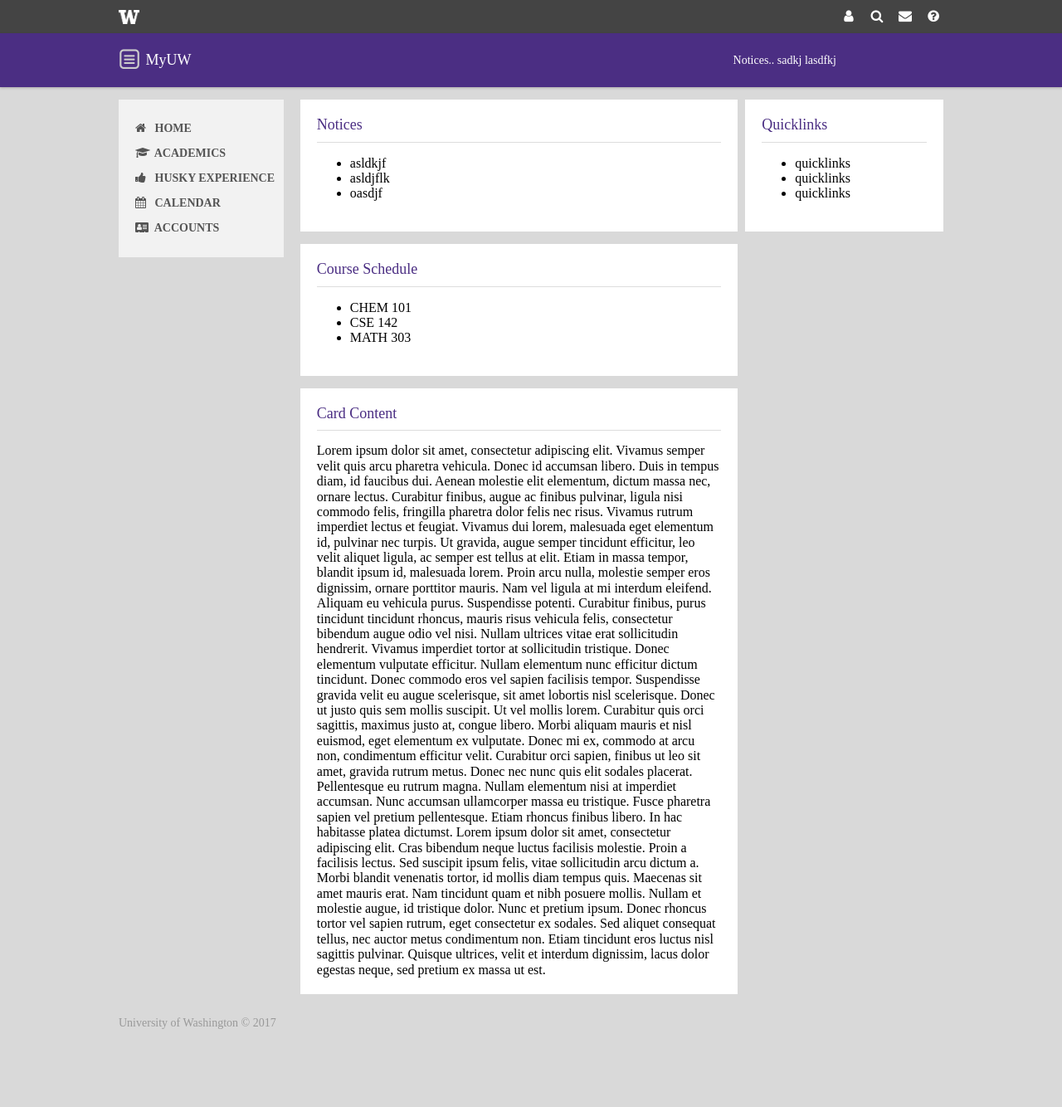
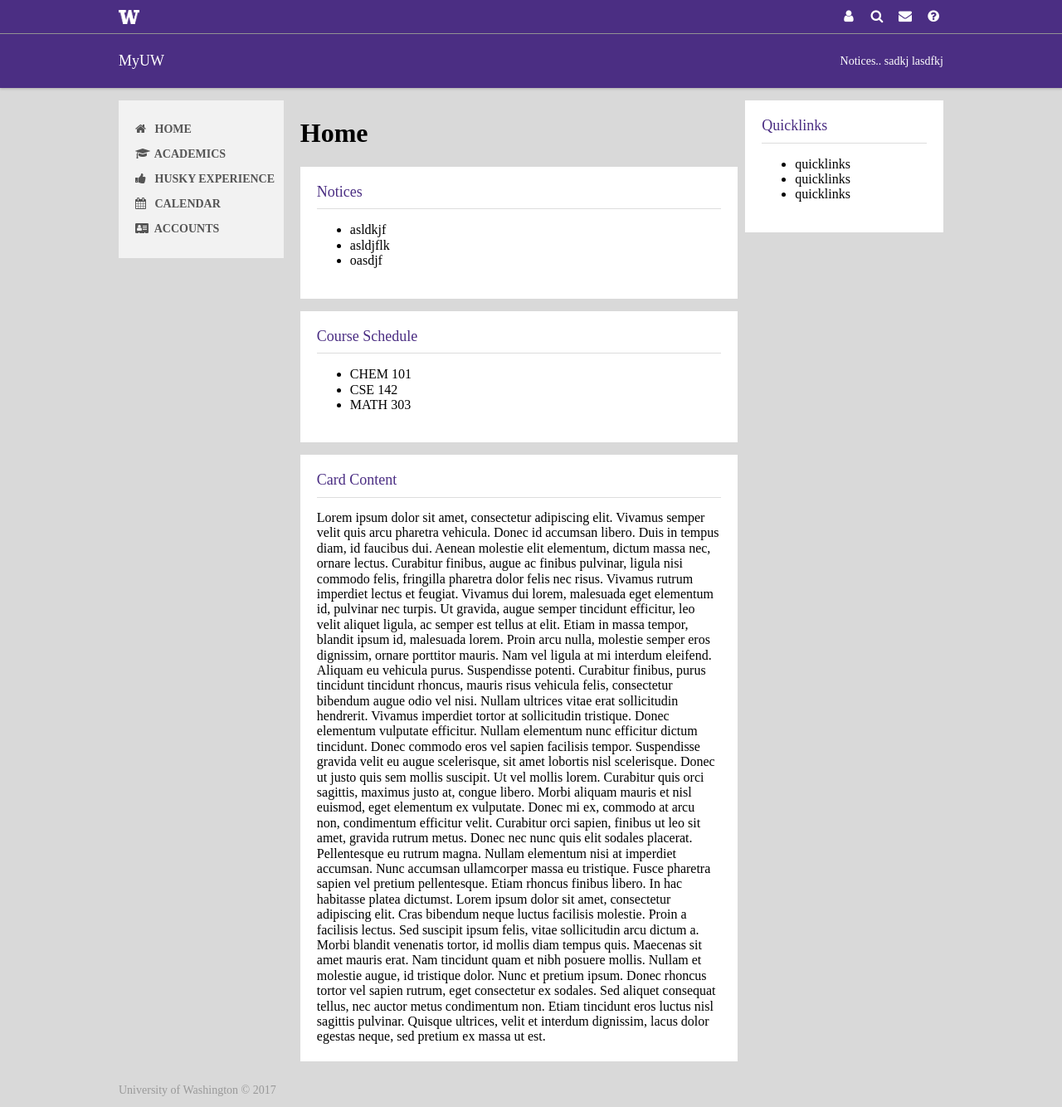
Before and after one commit to charlon/myuw-boilerplate, a Jekyll site: the page built from index.md, in a window 1280 px wide. Shown: the whole page at 83% size. Built offline with Jekyll 4.4.1, drawn with Linux system fonts in a browser that asks for light colours; nearby versions of some CDN libraries; before the commit the page ends 1253 px from its top, so only the background shows below that.

Commit message:
Adds sidebar nav for desktop and displays main headings.

```diff
--- a/_layouts/default.html
+++ b/_layouts/default.html
@@ -30,7 +30,7 @@
             </div>
         </div>
 
-        <div class="myuw-gray-bar">
+        <div class="myuw-thin-bar">
             <div class="myuw-wrapper">
 
                 <a href="/" class="myuw-home-link">UW.edu</a>
@@ -48,9 +48,9 @@
 
             <div class="myuw-wrapper">
 
+                <div class="myuw-title">MyUW</div>
                 <div class="myuw-logo">
                     <button id="menu_toggle"></i>
-
                         <span class="fa-stack fa-md">
                             <i class="fa fa-square-o fa-stack-2x"></i>
                             <i class="fa fa-bars fa-stack-1x"></i>
@@ -90,6 +90,7 @@
                 </ul>
 
                 <div class="myuw-content">
+                    <h1 class="visually-hidden-mobile">{{ page.title }}</h1>
                     {{ content }}
                 </div>
 
--- a/assets/css/main.scss
+++ b/assets/css/main.scss
@@ -34,6 +34,17 @@
     overflow:hidden;
 }
 
+.visually-hidden-mobile  {
+    position:absolute;
+    left:-10000px;
+    top:auto;
+    width:1px;
+    height:1px;
+    overflow:hidden;
+
+    @include desktop { position: initial; height: auto; width: auto; };
+}
+
 .slide-down {
     max-height: 1000px !important;
     -webkit-transition: max-height 0.5s ease-in-out;
@@ -62,14 +73,15 @@
 
 }
 
-.myuw-gray-bar {
-    background: #444;
-
+.myuw-thin-bar {
+    //background: lighten( $uw-purple, 5% );
+    background: $uw-purple;
     line-height: $bar-height;
     height: $bar-height;
     padding: 0 20px;
     clear: left;
     font-size: 14px;
+    border-bottom: solid 1px #999;
 
     a { color: #fff; display: inline-block; text-decoration: none;
         .fa-stack { font-size: 12px; color: lighten( $uw-purple, 15% ); }
@@ -106,6 +118,19 @@
 
     @include desktop { position: relative; box-shadow: 0 1px 3px rgba(34,25,25,.25); };
 
+    .myuw-title { display: none;
+
+        @include desktop {
+            float: left;
+            display: inline-block;
+            color: #fff;
+            font-size: 18px;
+            font-weight: 400;
+            line-height: $nav-height;
+            height: $nav-height;
+        }
+    }
+
     .myuw-logo { float: left;
 
         display: inline-block;
@@ -116,7 +141,8 @@
         background-repeat: no-repeat;
         background-size: 60px;
         background-position: 89% 100%;
-        @include desktop { background-position: 98% 100%; box-shadow: none; padding: 0; };
+
+        @include desktop { background-position: 98% 100%; box-shadow: none; padding: 0; display: none; };
 
         height: $nav-height;
         line-height: $nav-height;
--- a/index.md
+++ b/index.md
@@ -1,6 +1,6 @@
 ---
 layout: default
-title: MyUW
+title: Home
 permalink: /
 ---
 
```
